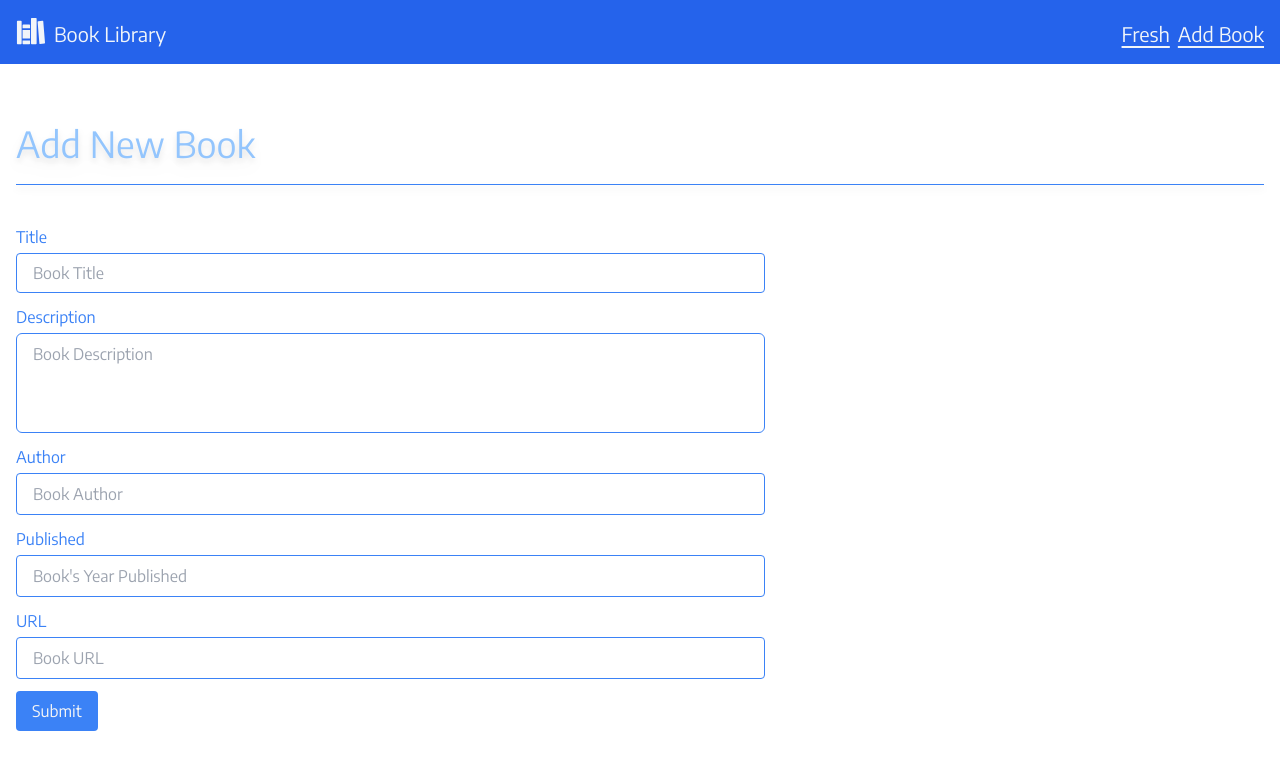
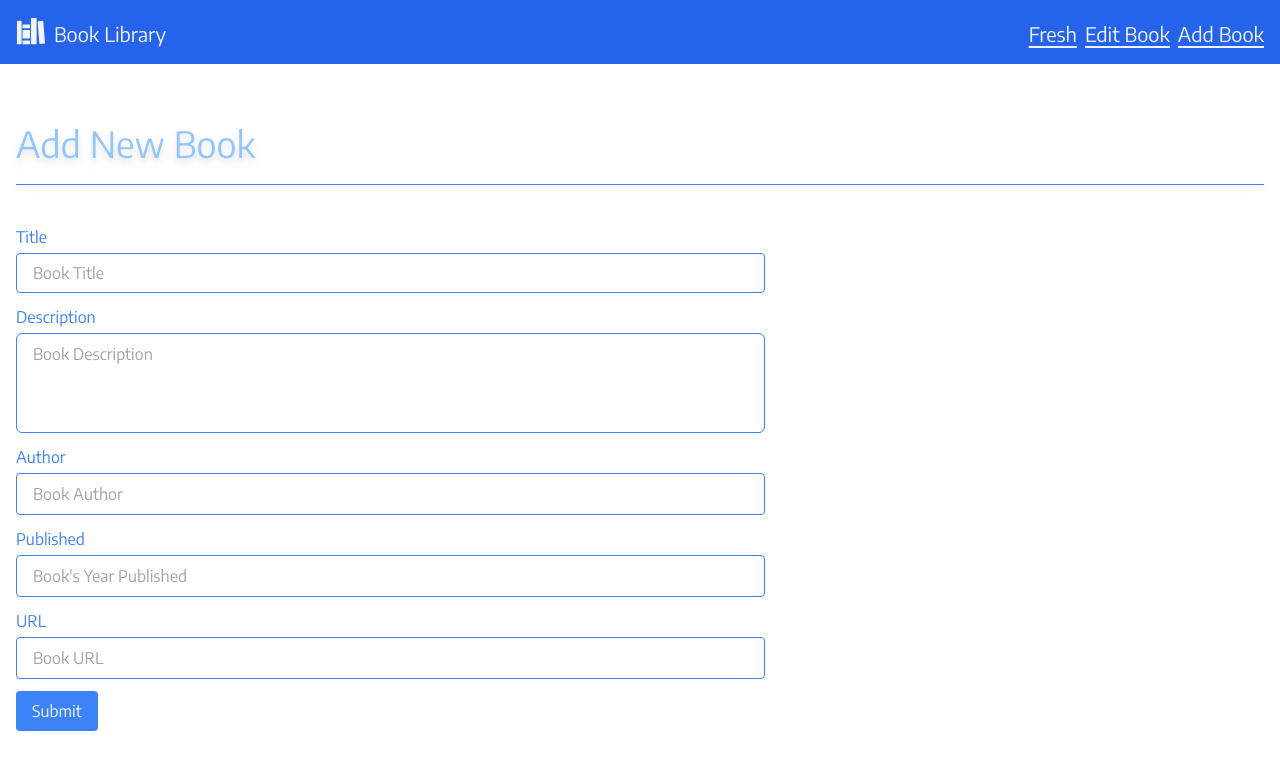
Before and after one commit to scentier/next-mongodb-crud, a Next.js app: page /new in a window 1280 px wide. Shown: the top 770 px of the page. Built offline with nearby package versions, Linux system fonts and the light colour scheme.

Commit message:
add edit nav

```diff
--- a/src/components/NavBar.tsx
+++ b/src/components/NavBar.tsx
@@ -19,6 +19,12 @@ export default function NavBar() {
             </Link>
             <Link
               className="font-light underline underline-offset-4"
+              href="/edit"
+            >
+              Edit Book
+            </Link>
+            <Link
+              className="font-light underline underline-offset-4"
               href="/new"
             >
               Add Book
```
